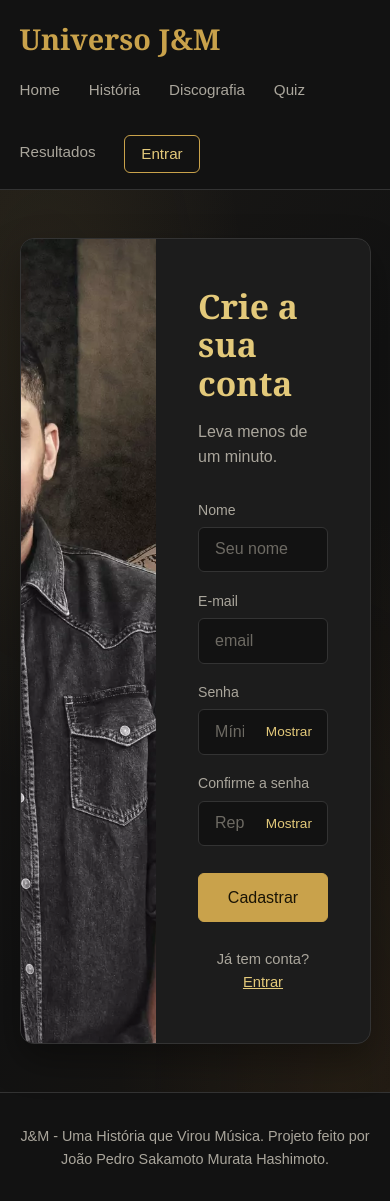
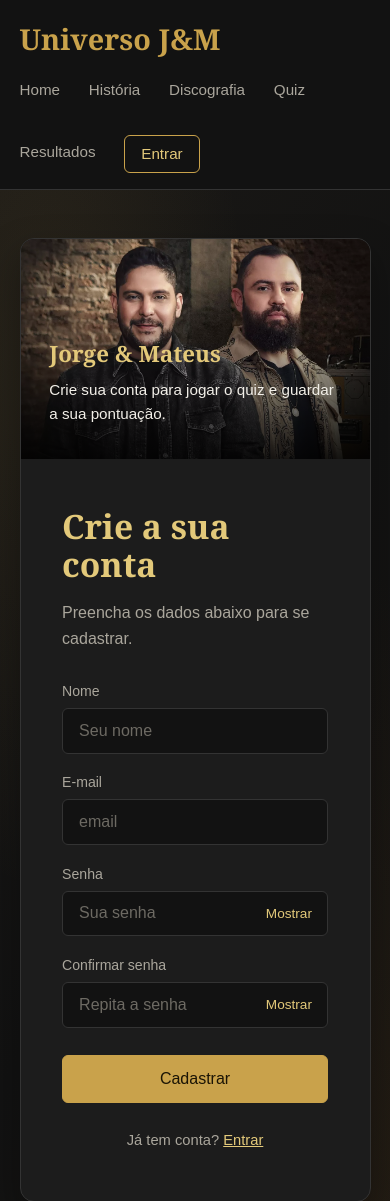
Before and after one commit to UniversoJM/UniversoJM, a website: page public/cadastro.html in a window 390 px wide. Shown: the top 1201 px of the page. Drawn offline with Linux system fonts and the light colour scheme.

Commit message:
Arrumando css de todas as telas

```diff
--- a/public/cadastro.html
+++ b/public/cadastro.html
@@ -20,24 +20,24 @@
       <a href="quiz.html">Quiz</a>
       <a href="resultados.html">Resultados</a>
       <a href="login.html" id="link-conta">Entrar</a>
-      <button type="button" id="btn-sair" class="btn-sair escondido" onclick="sair()">Sair</button>
+      <button type="button" id="btn-sair" class="botao-sair escondido" onclick="sair()">Sair</button>
     </nav>
   </header>
 
-  <main class="auth">
-    <section class="auth-card">
+  <main class="acesso">
+    <section class="caixa-acesso">
 
-      <div class="auth-lateral">
+      <div class="lateral">
         <img src="./assets/imgs/JM4.webp" alt="Jorge e Mateus">
-        <div class="auth-lateral-texto">
+        <div class="lateral-texto">
           <span class="chamada-topo">Jorge &amp; Mateus</span>
-          <p class="auth-frase">Crie a sua conta e descubra o quanto você conhece da dupla.</p>
+          <p class="lateral-frase">Crie sua conta para jogar o quiz e guardar a sua pontuação.</p>
         </div>
       </div>
 
-      <div class="auth-form">
+      <div class="formulario">
         <h1>Crie a sua conta</h1>
-        <p class="auth-sub">Leva menos de um minuto.</p>
+        <p class="subtitulo">Preencha os dados abaixo para se cadastrar.</p>
 
         <div class="campo">
           <label for="ipt_nome">Nome</label>
@@ -54,15 +54,15 @@
         <div class="campo">
           <label for="ipt_senha">Senha</label>
           <div class="campo-senha">
-            <input id="ipt_senha" type="password" placeholder="Mínimo de 8 caracteres">
+            <input id="ipt_senha" type="password" placeholder="Sua senha">
             <button type="button" class="ver-senha" onclick="verSenha(ipt_senha, this)">Mostrar</button>
           </div>
+          <div id="div_forte" class="aviso ok"></div>
           <div id="div_fraca" class="aviso"></div>
-          <div id="div_forte" class="aviso ok"></div>
         </div>
 
         <div class="campo">
-          <label for="ipt_confirmarSenha">Confirme a senha</label>
+          <label for="ipt_confirmarSenha">Confirmar senha</label>
           <div class="campo-senha">
             <input id="ipt_confirmarSenha" type="password" placeholder="Repita a senha">
             <button type="button" class="ver-senha" onclick="verSenha(ipt_confirmarSenha, this)">Mostrar</button>
@@ -70,12 +70,12 @@
           <div id="div_senhaDif" class="aviso"></div>
         </div>
 
-        <button class="btn btn-dourado" onclick="cadastrar()">Cadastrar</button>
+        <button class="botao botao-dourado" onclick="cadastrar()">Cadastrar</button>
 
         <div id="div_msg" class="mensagem erro"></div>
         <div id="div_msgCerto" class="mensagem sucesso"></div>
 
-        <p class="auth-troca">Já tem conta? <a href="login.html">Entrar</a></p>
+        <p class="troca-pagina">Já tem conta? <a href="login.html">Entrar</a></p>
       </div>
 
     </section>
--- a/public/css/estilo.css
+++ b/public/css/estilo.css
@@ -111,7 +111,7 @@
 }
 
 /* BOTÃO SAIR (menu) */
-.btn-sair {
+.botao-sair {
   background: transparent;
   border: 1px solid var(--borda);
   color: var(--texto-suave);
@@ -122,7 +122,7 @@
   cursor: pointer;
 }
 
-.btn-sair:hover {
+.botao-sair:hover {
   color: var(--dourado-claro);
   border-color: var(--dourado);
 }
@@ -202,7 +202,7 @@
   gap: 1rem;
 }
 
-.btn {
+.botao {
   display: inline-block;
   text-align: center;
   text-decoration: none;
@@ -216,19 +216,19 @@
   transition: background 0.2s;
 }
 
-.btn-dourado {
+.botao-dourado {
   background: var(--dourado);
   color: #1a1405;
 }
 
-.btn-dourado:hover { background: var(--dourado-claro); }
+.botao-dourado:hover { background: var(--dourado-claro); }
 
-.btn-borda {
+.botao-borda {
   background: rgba(18, 18, 18, 0.4);
   color: var(--dourado-claro);
 }
 
-.btn-borda:hover { background: rgba(201, 162, 75, 0.15); }
+.botao-borda:hover { background: rgba(201, 162, 75, 0.15); }
 
 /* HISTÓRIA */
 .secao-escura {
@@ -395,7 +395,6 @@
   font-size: 0.9rem;
 }
 
-/* CELULAR */
 @media (max-width: 760px) {
   h2 { font-size: 2rem; }
 
--- a/public/css/loginCadastro.css
+++ b/public/css/loginCadastro.css
@@ -94,7 +94,7 @@
 }
 
 /* BOTÃO SAIR (menu) */
-.btn-sair {
+.botao-sair {
   background: transparent;
   border: 1px solid var(--borda);
   color: var(--texto-suave);
@@ -105,7 +105,7 @@
   cursor: pointer;
 }
 
-.btn-sair:hover {
+.botao-sair:hover {
   color: var(--dourado-claro);
   border-color: var(--dourado);
 }
@@ -115,7 +115,7 @@
 }
 
 /* BOTÕES */
-.btn {
+.botao {
   display: inline-block;
   text-align: center;
   text-decoration: none;
@@ -129,12 +129,12 @@
   transition: background 0.2s;
 }
 
-.btn-dourado {
+.botao-dourado {
   background: var(--dourado);
   color: #1a1405;
 }
 
-.btn-dourado:hover {
+.botao-dourado:hover {
   background: var(--dourado-claro);
 }
 
@@ -148,7 +148,7 @@
 }
 
 /* LOGIN E CADASTRO */
-.auth {
+.acesso {
   display: flex;
   align-items: center;
   justify-content: center;
@@ -160,7 +160,7 @@
     linear-gradient(120deg, #1b1916 0%, #121212 52%, #1a1712 100%);
 }
 
-.auth-card {
+.caixa-acesso {
   display: grid;
   grid-template-columns: 1fr 1fr;
   width: 100%;
@@ -172,12 +172,12 @@
   box-shadow: 0 16px 36px rgba(0, 0, 0, 0.34);
 }
 
-.auth-lateral {
+.lateral {
   position: relative;
   min-height: 100%;
 }
 
-.auth-lateral img {
+.lateral img {
   position: absolute;
   inset: 0;
   width: 100%;
@@ -186,20 +186,20 @@
   object-position: center 20%;
 }
 
-.auth-form {
+.formulario {
   display: flex;
   flex-direction: column;
   justify-content: center;
   padding: 3rem 2.6rem;
 }
 
-.auth-form h1 {
+.formulario h1 {
   font-size: 2.1rem;
   color: var(--dourado-claro);
   margin-bottom: 1.8rem;
 }
 
-.auth-sub {
+.subtitulo {
   color: var(--texto-suave);
   margin: -0.8rem 0 1.8rem;
 }
@@ -263,12 +263,12 @@
   text-decoration: underline;
 }
 
-.auth-form .btn {
+.formulario .botao {
   width: 100%;
   margin-top: 0.6rem;
 }
 
-.auth-form .btn:disabled {
+.formulario .botao:disabled {
   opacity: 0.6;
   cursor: not-allowed;
 }
@@ -314,13 +314,46 @@
   display: none;
 }
 
-.auth-troca {
+.troca-pagina {
   margin-top: 1.6rem;
   text-align: center;
   color: var(--texto-suave);
   font-size: 0.92rem;
 }
 
-.auth-troca a {
+.troca-pagina a {
   color: var(--dourado-claro);
 }
+
+.lateral-texto {
+  position: absolute;
+  left: 0;
+  right: 0;
+  bottom: 0;
+  padding: 2rem 1.8rem;
+  background: linear-gradient(to top, rgba(0, 0, 0, 0.85), transparent);
+}
+
+.chamada-topo {
+  display: block;
+  font-family: Georgia, "Times New Roman", serif;
+  font-size: 1.4rem;
+  font-weight: 700;
+  color: var(--dourado-claro);
+  margin-bottom: 0.4rem;
+}
+
+.lateral-frase {
+  color: var(--texto);
+  font-size: 0.95rem;
+}
+
+@media (max-width: 700px) {
+  .caixa-acesso {
+    grid-template-columns: 1fr;
+  }
+
+  .lateral {
+    min-height: 220px;
+  }
+}
```
Also changed, not shown: public/index.html (+4 -4 lines), public/login.html (+10 -12 lines).
